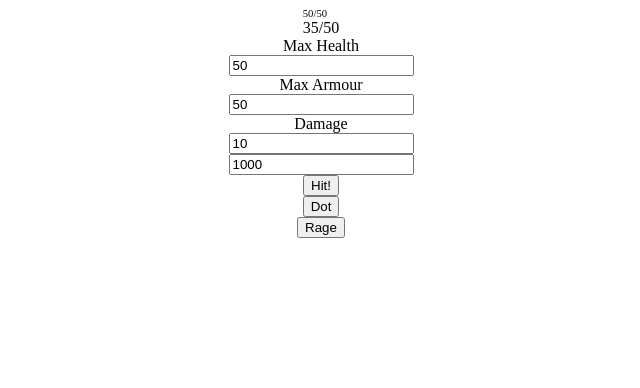
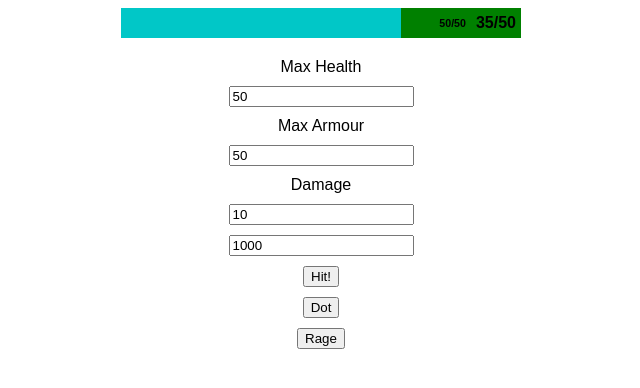
Before and after one commit to JonathanWatkins/healthbar, a plain HTML site: page index.html in a window 1280 px wide. Shown: the whole page, without its empty margins (319-959 px from the left). Drawn offline with Linux system fonts and the light colour scheme.

Commit message:
Update style.css
Adds armour bar to style.css.

```diff
--- a/style.css
+++ b/style.css
@@ -1,31 +1,44 @@
-.centered-container, .bar-container {
+body {
+  font-family:sans-serif;
+}
+
+.centered-container {
     display: flex;
     flex-direction: column;
     align-items: center;
     justify-content: center;
+    position:relative;
+    gap: 10px;
 }
 
-.bar-container {
+#bar-container {
+    display: flex;
+    flex-direction: column;
+    align-items: center;
+    justify-content: center;
+    position:relative;
    height: 30px;
    width: 400px;
 }
 
-.bar-frame {
+#bar-frame {
     width:100%;
     height:100%;
 /*     background: black; */
     /* display: flex; */
 }
 
-
-.bar-background {
+#bar-background {
     width:100%;
     height:100%;
+    z-index: 0;
     background: #00800082;
+    position:absolute;
     /* justify-content: space-around; */
 }
 
-.bar-health {
+#bar-health {
+    position:absolute;
     width:100%;
     height:100%;
     background: green;
@@ -34,12 +47,47 @@
     justify-content: center;
     transition: width 0s;
     color: white;
+    z-index:10;
+    /* justify-self: left; */
+}
+
+#bar-armour {
+    position: absolute;
+    width:75%;
+    height:100%;
+    background: #01c7c7;
+    display: flex;
+    align-items: center;
+    justify-content: center;
+    transition: width 0s;
+    color: white;
+    z-index: 30;
     /* justify-self: left; */
 }
 
 #effectText {
   color:white;
 }
+
+#bar-text-container {
+  position:absolute;
+  color: black;
+  z-index:30;
+  display:flex;
+  align-items: center;
+  height:100%;
+  width:100%;
+  justify-content:flex-end;
+  font-family: sans-serif;
+  font-weight: 900;
+  right:5px;
+  gap:10px;
+}
+
+#bar-text-health, #bar-text-armour {
+
+}
+
 
 /*
 .lds-dual-ring {
```
